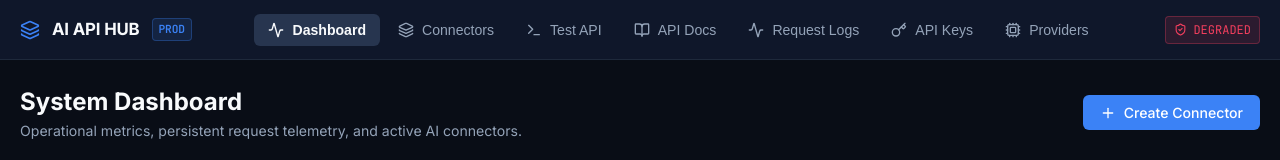
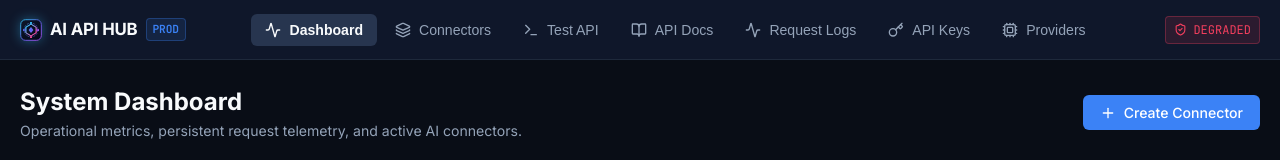
Before and after one commit to saurabhhumane125/APIconnector, a React (Vite) app in the folder app/frontend/: page / in a window 1280 px wide. Shown: the top 160 px of the page. Built offline with nearby package versions, Linux system fonts and the light colour scheme; no server answers.

Commit message:
feat(ui): add modern AI connector favicon and tab logo

```diff
--- a/app/frontend/index.html
+++ b/app/frontend/index.html
@@ -4,6 +4,9 @@
     <meta charset="UTF-8" />
     <meta name="viewport" content="width=device-width, initial-scale=1.0" />
     <meta name="description" content="Universal AI API Connector & API Hub - Production-grade Multi-Provider AI Platform" />
+    <link rel="icon" type="image/svg+xml" href="/favicon.svg" />
+    <link rel="alternate icon" type="image/x-icon" href="/favicon.ico" />
+    <link rel="apple-touch-icon" href="/favicon.svg" />
     <title>Universal AI API Hub</title>
     <link rel="preconnect" href="https://fonts.googleapis.com">
     <link rel="preconnect" href="https://fonts.gstatic.com" crossorigin>
--- a/app/frontend/src/components/Navbar.tsx
+++ b/app/frontend/src/components/Navbar.tsx
@@ -18,8 +18,8 @@ export const Navbar: React.FC<NavbarProps> = ({ activeTab, setActiveTab }) => {
 
   return (
     <header className="navbar">
-      <div className="nav-brand" onClick={() => setActiveTab('dashboard')} style={{ cursor: 'pointer' }}>
-        <Layers size={20} color="var(--color-primary)" />
+      <div className="nav-brand" onClick={() => setActiveTab('dashboard')} style={{ cursor: 'pointer', display: 'flex', alignItems: 'center', gap: '8px' }}>
+        <img src="/favicon.svg" alt="Logo" style={{ width: '22px', height: '22px', borderRadius: '4px', filter: 'drop-shadow(0 0 6px rgba(56, 189, 248, 0.4))' }} />
         <span>AI API HUB</span>
         <span className="nav-brand-badge">PROD</span>
       </div>
```
Also changed, not shown: app/frontend/public/favicon.svg (added), 1 other file (tests, documents, lock files or other folders).
